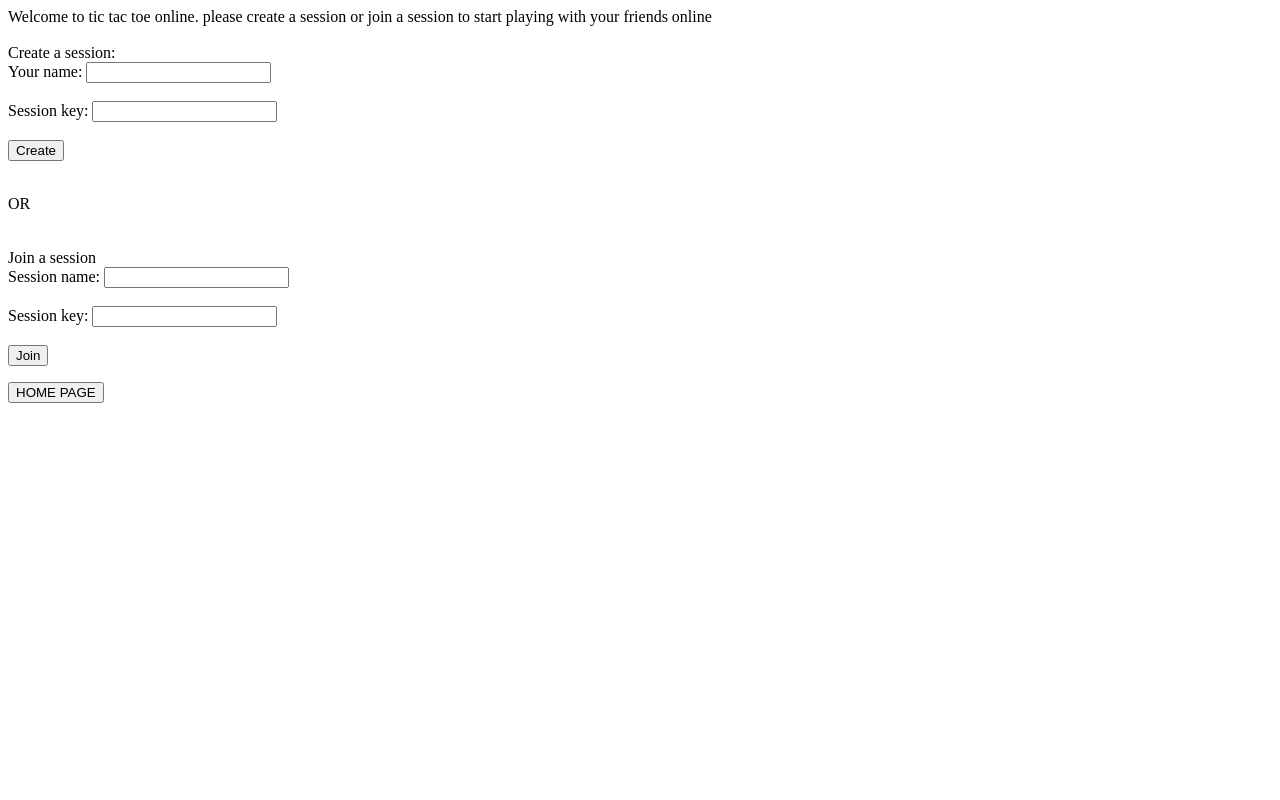
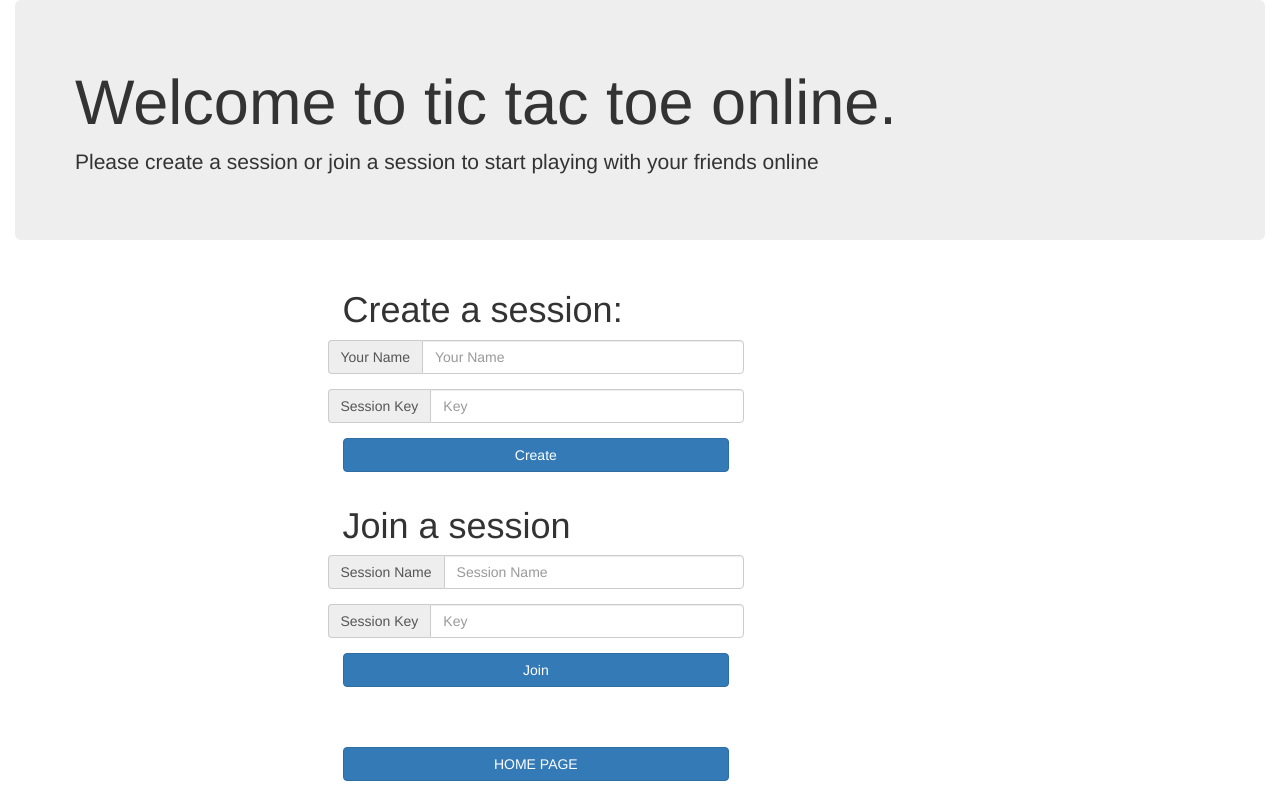
Before and after one commit to kofimokome/kofitoe-old, a PHP site: page /online/session/ in a window 1280 px wide. Run offline with PHP 8.4, Linux system fonts and the light colour scheme.

Commit message:
Improved on the user interface.

```diff
--- a/online/includes/header.php
+++ b/online/includes/header.php
@@ -1,12 +1,12 @@
 <?php
 session_start();
 echo "<script>var com=0;</script>";
-$server='localhost';
-$user='root';
-$password='root';
+$server='localhost';//Set your server name here
+$user='root';//Set your server user name here
+$password='root';//Set your server password here
 $con=mysqli_connect($server,$user,$password);
 if(!$con){
-  echo 'Server Connection Failed'.mysqli_error($con);
+  echo 'Server Connection Failed. Please open online/includes/header.php and set you server name($server), server user name ($user) and server password($password). Make sure your server is on and running'.mysqli_error($con);
   die();
 }
 $query="create database if not exists tic_tac_toe";
--- a/online/session/index.php
+++ b/online/session/index.php
@@ -4,48 +4,85 @@ require_once('../includes/header.php');
 <html>
 <head>
     <title>Session</title>
+    <link rel="stylesheet" type="text/css" href="../TTT_files/bootstrap.css" media="all"/>
 </head>
 <body>
-Welcome to tic tac toe online. please create a session or join a session to start playing with your friends online
-<br><br>
-<?php if(!isset($_SESSION['game'])){
-    echo'
-Create a session:
-<br>
-<form action="../functions/session.php" method="post">
-    Your name: <input type="text" name="name"/><br><br>
-    Session key: <input type="text" name="password"/><br><br>
+<div class="container-fluid">
+    <div class="jumbotron">
+        <h1>Welcome to tic tac toe online.</h1>
+        <p>Please create a session or join a session to start playing with your friends online</p>
+    </div>
+
+
+    <?php if (!isset($_SESSION['game'])) {
+        echo '
+
+<form class="form-horizontal container-fluid col-md-4 col-md-offset-3 col-xs-4 col-xs-offset-3" action="../functions/session.php" method="post">
+<h1>Create a session:</h1>
+<div class="form-group">
+    <label class="sr-only" for="exampleInputAmount">Amount (in dollars)</label>
+    <div class="input-group">
+      <div class="input-group-addon">Your Name</div>
+      <input name="name" type="text" class="form-control"  placeholder="Your Name">
+    </div>
+  </div>
+  <div class="form-group">
+    <label class="sr-only" for="exampleInputAmount">Amount (in dollars)</label>
+    <div class="input-group">
+      <div class="input-group-addon">Session Key</div>
+      <input name="password" type="text" class="form-control"placeholder="Key">
+    </div>
+  </div>
     <input type="hidden" name="type" value="create"/>
-    <button>Create</button>
-</form><br>
-
-OR
-<br><br><br>
-Join a session
-<form action="../functions/session.php" method="post">
-    Session name: <input type="text" name="name"/><br><br>
-    Session key: <input type="password" name="password"/>
-    <input type="hidden" name="type" value="join"/><br><br>
-    <button>Join</button>
+    <button class="btn btn-primary btn-block">Create</button>
 </form>
 
-<a href="/Tic_Tac_Toe"><button>HOME PAGE</button></a>
+<form class="form-horizontal container-fluid col-md-4 col-md-offset-3 col-xs-4 col-xs-offset-3" action="../functions/session.php" method="post">
+<h1>Join a session</h1>
+<div class="form-group">
+    <label class="sr-only" for="exampleInputAmount">Amount (in dollars)</label>
+    <div class="input-group">
+      <div class="input-group-addon">Session Name</div>
+      <input name="name" type="text" class="form-control"placeholder="Session Name">
+    </div>
+  </div>
+  <div class="form-group">
+    <label class="sr-only" for="exampleInputAmount">Amount (in dollars)</label>
+    <div class="input-group">
+      <div class="input-group-addon">Session Key</div>
+      <input name="password" type="password" class="form-control"placeholder="Key">
+    </div>
+  </div>
+    <input type="hidden" name="type" value="join"/>
+    <button class="btn btn-primary btn-block">Join</button><br><br><br>
+    <a class="btn btn-primary btn-block" href="/Tic_Tac_Toe">HOME PAGE</a>
+</form>
+
+
 ';
-}
-else{
-   // unset($_SESSION['game']);
-    echo'
+    } else {
+        // unset($_SESSION['game']);
+        echo '
 
-Please enter your name
-<form action="../functions/session.php" method="post">
-    Your name: <input type="text" name="name"/><br><br>
-    <input type="hidden" name="type" value="start"/><br><br>
-    <button>Start</button>
+
+<form class="form-horizontal container-fluid col-md-4 col-md-offset-3 col-xs-4 col-xs-offset-3" action="../functions/session.php" method="post">
+<h1>Please enter your name</h1>
+<div class="form-group">
+    <label class="sr-only" for="exampleInputAmount">Amount (in dollars)</label>
+    <div class="input-group">
+      <div class="input-group-addon">Your Name</div>
+      <input name="name" type="text" class="form-control"placeholder="Your Name">
+    </div>
+  </div>
+    <input type="hidden" name="type" value="start"/>
+    <button class="btn btn-primary btn-block">Start</button><br><br><br><br>
+    <a class="btn btn-primary btn-block" href="../functions/quit.php">GO BACK</a>
 </form>
-<br><br>
-<a href="../functions/quit.php">GO BACK</a>
+
+
 ';
-}
-?>
+    }
+    ?>
+</div>
 </body>
 </html>
```
Also changed, not shown: TTT_files/TTTscript.js (+10 -10 lines), includes/header.php (+10 -4 lines), index.php (+23 -9 lines), online/TTT_files/TTTscript.js (+13 -4 lines), online/functions/cells.php (+9 -11 lines), online/functions/session.php (+9 -0 lines).
